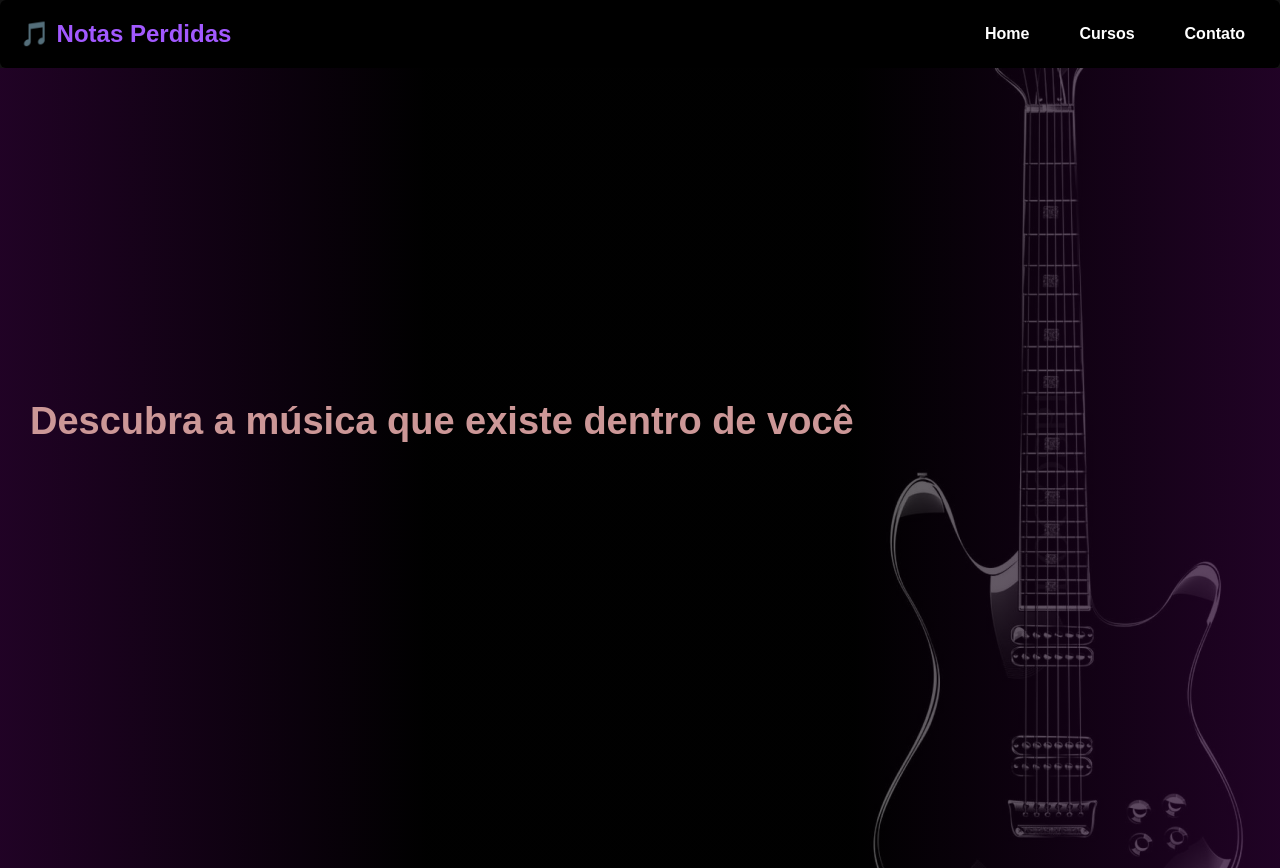
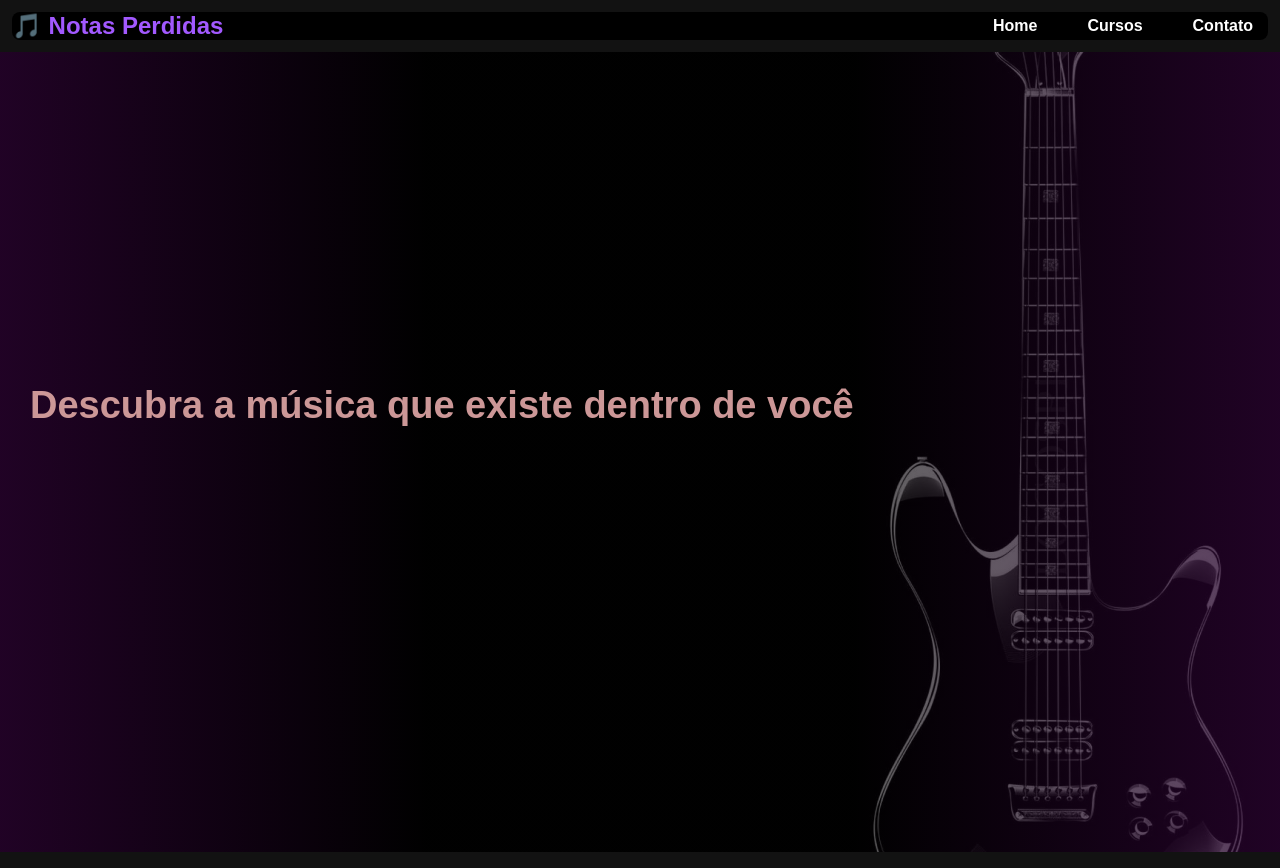
Before and after one commit to LuizMendesLima/Notasperdidas, a plain HTML site: page index.html in a window 1280 px wide. Shown: the top 868 px of the page. Drawn offline with Linux system fonts and the light colour scheme.

Commit message:
Update style.css

```diff
--- a/style.css
+++ b/style.css
@@ -10,8 +10,8 @@ header {
     display: flex;
     justify-content: space-between;
     align-items: center;
-    padding: 20px;
-    border-radius: 6px;
+    margin: 12px;
+    border-radius: 8px;
 }
 
 
```
